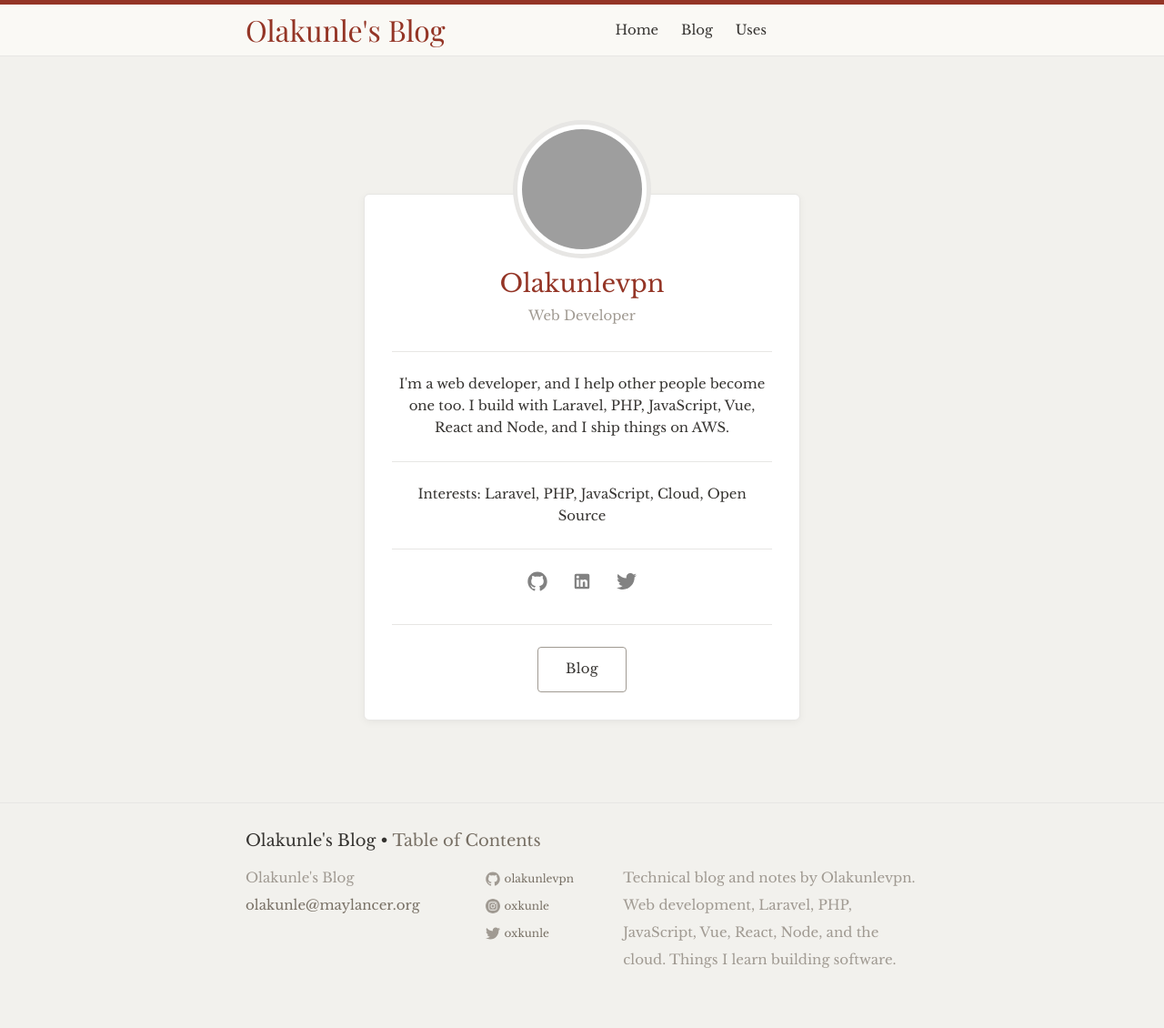
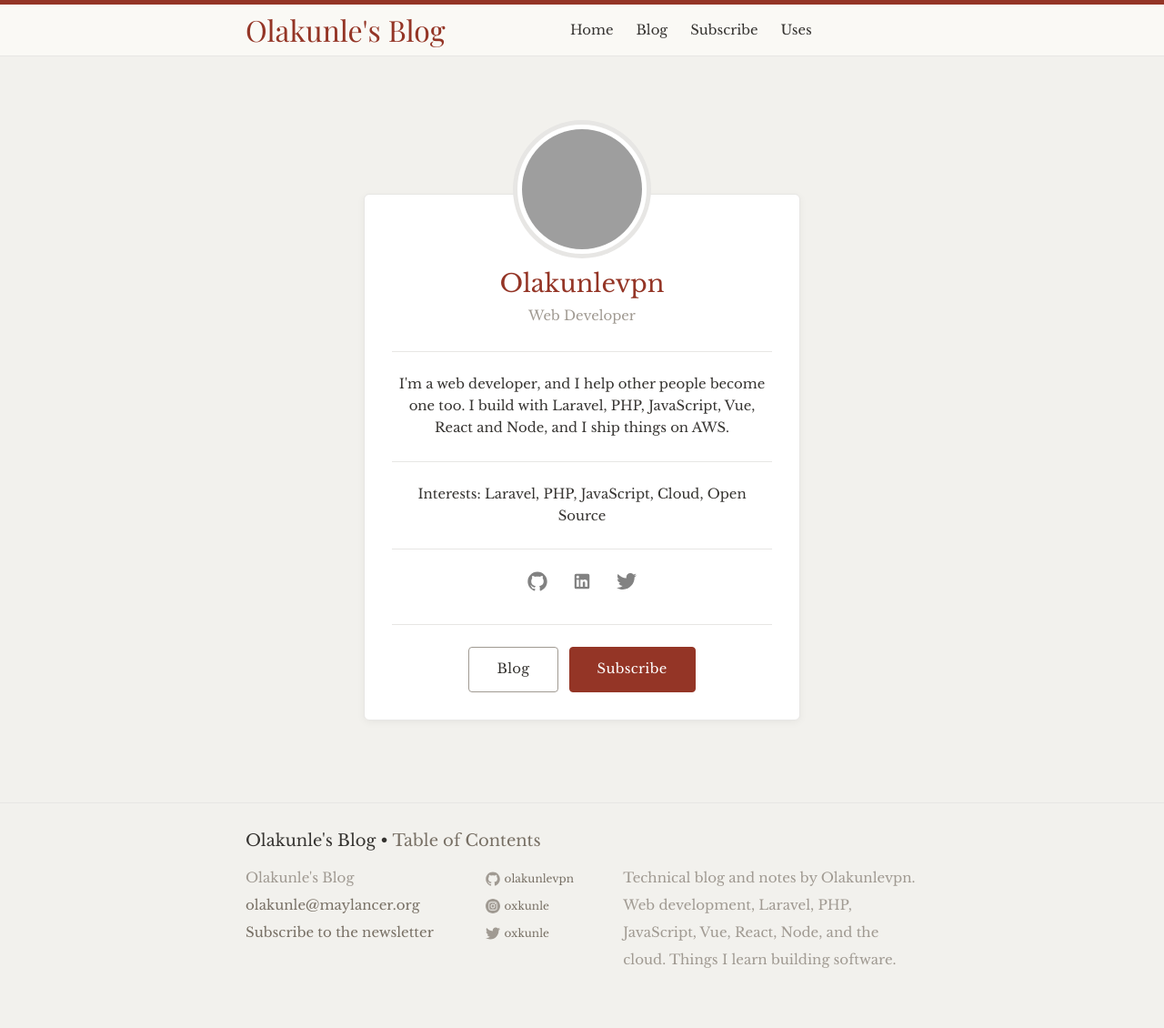
Before and after one commit to olakunlevpn/olakunlevpn.github.io, a Jekyll site: the page built from index.html, in a window 1280 px wide. Shown: the whole page at 91% size. Built offline with Jekyll 4.4.1, drawn with Linux system fonts in a browser that asks for light colours; some web fonts are replaced; grey boxes are pictures that could not be loaded.

Commit message:
feat: add newsletter subscribe page

```diff
--- a/_includes/footer.html
+++ b/_includes/footer.html
@@ -9,6 +9,7 @@
 				<ul class="contact-list">
 					<li>{{ site.title }}</li>
 					<li><a href="mailto:{{ site.email }}">{{ site.email }}</a></li>
+					<li><a href="{{ site.baseurl }}/subscribe/">Subscribe to the newsletter</a></li>
 				</ul>
 			</div>
 
--- a/_includes/header.html
+++ b/_includes/header.html
@@ -7,6 +7,7 @@
 		<nav class="site-nav">
 			<a href="{{ site.baseurl }}/">Home</a>
 			<a href="{{ site.baseurl }}/blog/">Blog</a>
+			<a href="{{ site.baseurl }}/subscribe/">Subscribe</a>
 			<a href="{{ site.baseurl }}/uses/">Uses</a>
 		</nav>
 
--- a/_sass/_profile.scss
+++ b/_sass/_profile.scss
@@ -106,6 +106,11 @@
 }
 
 .profile-actions {
+    display: flex;
+    justify-content: center;
+    gap: 12px;
+    flex-wrap: wrap;
+
     .profile-btn {
         display: inline-block;
         padding: 9px 30px;
@@ -123,4 +128,12 @@
             color: #fff;
         }
     }
+
+    .profile-btn--accent {
+        background: $title-color;
+        border-color: $title-color;
+        color: #fff;
+
+        &:hover { opacity: 0.9; }
+    }
 }
--- a/index.html
+++ b/index.html
@@ -27,6 +27,7 @@ layout: default
 
 		<div class="profile-row profile-actions">
 			<a class="profile-btn" href="{{ site.baseurl }}/blog/">Blog</a>
+			<a class="profile-btn profile-btn--accent" href="{{ site.baseurl }}/subscribe/">Subscribe</a>
 		</div>
 
 	</div>
```
Also changed, not shown: subscribe.md (added, +11 -0 lines).
